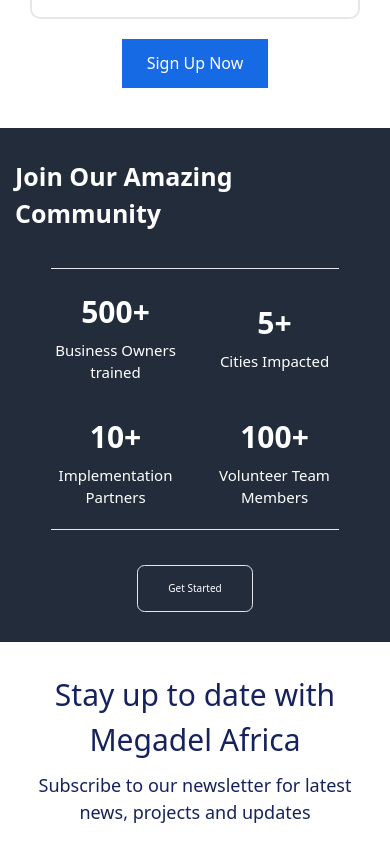
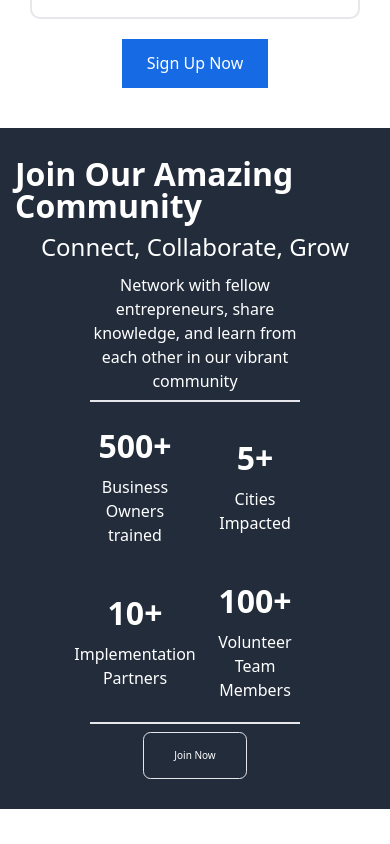
Before and after one commit to Thoobi/megadel-africa, a React (Vite) app: page / in a window 390 px wide. Shown: the part 8220-9064 px from the top of the page. Built offline with nearby package versions, Linux system fonts and the light colour scheme.

Commit message:
refactor CommunitySection component for improved layout and content

```diff
--- a/src/components/communitySection.jsx
+++ b/src/components/communitySection.jsx
@@ -1,37 +1,45 @@
 export default function CommunitySection() {
   return (
-    <section className="flex flex-col items-center justify-center bg-custom-blue-900 text-white gap-[3.5rem] py-[3rem] px-[1.5rem] xl:gap-[6rem] lg:p-[8rem]">
-      <h2 className="capitalize font-semibold text-[2.5rem] lg:text-[3rem]">
+    <section className="flex flex-col items-center justify-center bg-custom-blue-900 text-white gap-3 py-12 px-6 xl:gap-8 lg:p-32">
+      <h2 className="capitalize font-semibold text-32 leading-none lg:text-32">
         Join our amazing community
       </h2>
-      <ul className="grid grid-cols-2 place-items-center border-t-[1px] border-b-[1px] py-[2rem] gap-[3rem] w-[80%] text-center lg:grid-cols-4">
-        <li className="flex flex-col items-center justify-center gap-[.5rem]">
-          <span className="font-semibold text-[3rem] lg:text-[4rem]">500+</span>
-          <span className="font-light text-[1.5rem] lg:text-[1.2rem]">
+
+      <h3 className="text-24 font-medium">Connect, Collaborate, Grow</h3>
+
+      <p className="text-16 text-center w-7/12">
+        Network with fellow entrepreneurs, share knowledge, and learn from each
+        other in our vibrant community
+      </p>
+
+      <ul className="grid grid-cols-2 place-items-center border-t-2 border-b-2 py-8 gap-12 w-7/12 text-center lg:grid-cols-4">
+        <li className="flex flex-col items-center justify-center gap-2">
+          <span className="font-semibold text-32 lg:text-40">500+</span>
+          <span className="font-medium text-16 lg:text-13">
             Business Owners trained
           </span>
         </li>
-        <li className="flex flex-col items-center justify-center gap-[.5rem]">
-          <span className="font-semibold text-[3rem] lg:text-[4rem]">5+</span>
-          <span className="font-light text-[1.5rem] lg:text-[1.2rem]">
+        <li className="flex flex-col items-center justify-center gap-2">
+          <span className="font-semibold text-32 lg:text-40">5+</span>
+          <span className="font-medium text-16 lg:text-13">
             Cities Impacted
           </span>
         </li>
-        <li className="flex flex-col items-center justify-center gap-[.5rem]">
-          <span className="font-semibold text-[3rem] lg:text-[4rem]">10+</span>
-          <span className="font-light text-[1.5rem] lg:text-[1.2rem]">
+        <li className="flex flex-col items-center justify-center gap-2">
+          <span className="font-semibold text-32 lg:text-40">10+</span>
+          <span className="font-medium text-16 lg:text-13">
             Implementation Partners
           </span>
         </li>
-        <li className="flex flex-col items-center justify-center gap-[.5rem]">
-          <span className="font-semibold text-[3rem] lg:text-[4rem]">100+</span>
-          <span className="font-light text-[1.5rem] lg:text-[1.2rem]">
+        <li className="flex flex-col items-center justify-center gap-2">
+          <span className="font-semibold text-32 lg:text-40">100+</span>
+          <span className="font-medium text-16 lg:text-13">
             Volunteer Team Members
           </span>
         </li>
       </ul>
       <button className="border-[1px] rounded-xl px-[3rem] py-[1.5rem]">
-        Get Started
+        Join Now
       </button>
     </section>
   );
```
